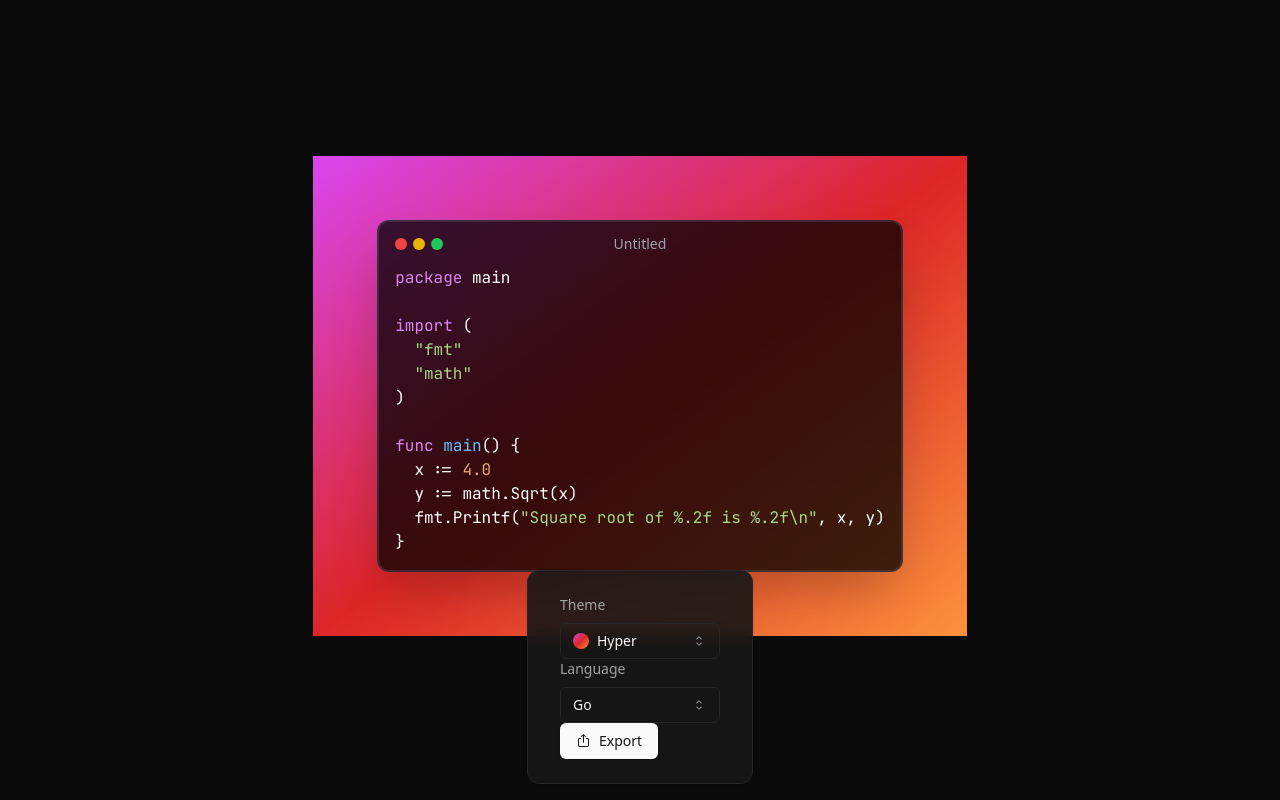
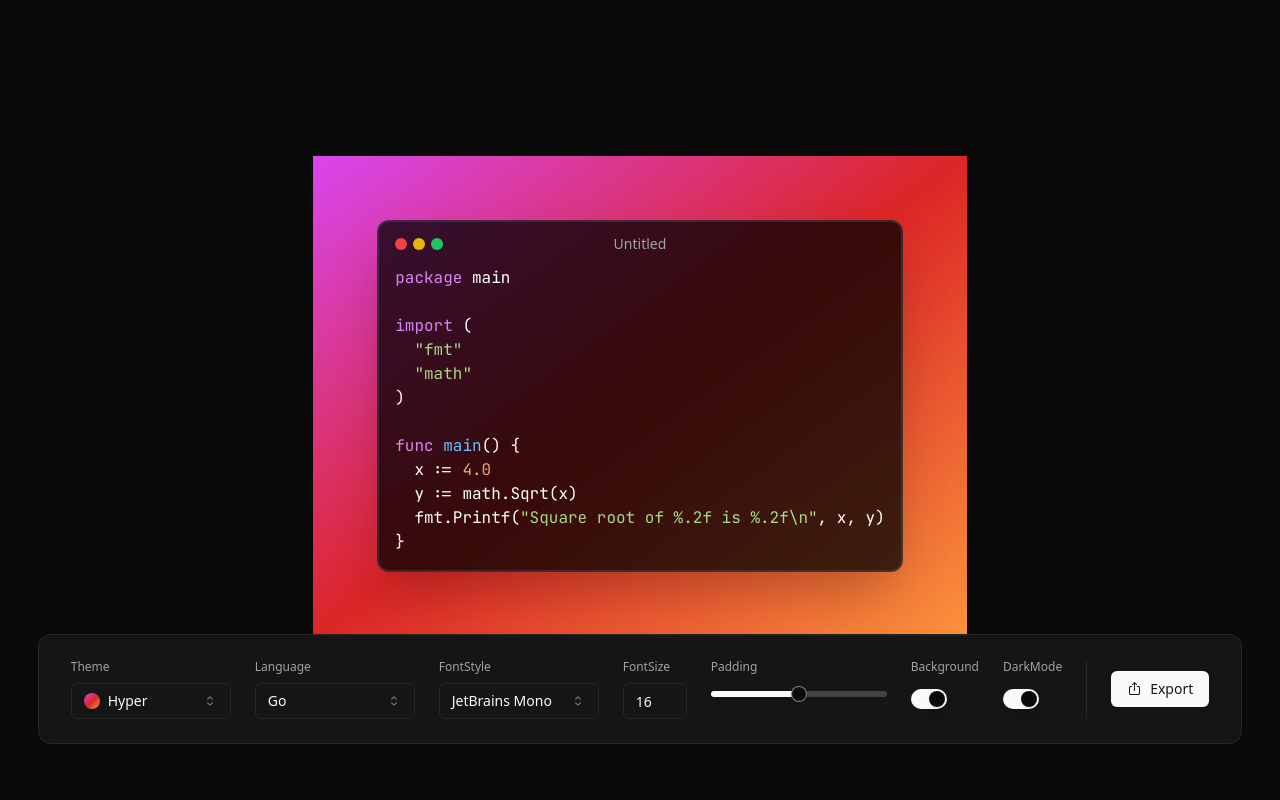
Before and after one commit to YasseurBoutobba/Code_ScreenShot, a React (Vite) app: page / in a window 1280 px wide. Built offline with nearby package versions, Linux system fonts and the light colour scheme.

Commit message:
Done with The Controls Options 👾🐍

```diff
--- a/src/App.jsx
+++ b/src/App.jsx
@@ -4,10 +4,15 @@ import { Button } from "./components/ui/button"
 import { fonts, themes } from "./options"
 import { useEffect, useRef } from "react"
 import { cn } from "./lib/utils"
-import { Card } from "./components/ui/card"
+import { Card , CardContent} from "./components/ui/card"
 import ExportOptions from "./components/controls/ExpotOptions"
 import ThemeSelect from "./components/controls/ThemeSelect"
 import LanguageSelect from "./components/controls/LanguageSelect"
+import FontSelect from "./components/controls/FontSelect"
+import FontSize from "./components/controls/FontZiseSelect"
+import PaddingControl from "./components/controls/PaddingControl"
+import BackgroundButton from "./components/controls/BackgroundButton"
+import DarkmodeButton from "./components/controls/DarkmodeButton"
 
 
 
@@ -51,10 +56,20 @@ function App() {
             ref={editorRef}>
         <CodeEditor />
       </div>
-      <Card className="fixed bottom-4 py-6 px-8 bg-neutral-900/90 backdrop-blur">
-        <ThemeSelect></ThemeSelect>
-        <LanguageSelect></LanguageSelect>
-        <ExportOptions targetRef={ editorRef } />
+      <Card className="fixed bottom-14 py-6 px-8 bg-neutral-900/90 backdrop-blur ">
+        <CardContent className="flex flex-wrap gap-6 p-0">
+          <ThemeSelect />
+          <LanguageSelect />
+          <FontSelect />
+          <FontSize />
+          <PaddingControl />
+          <BackgroundButton />
+          <DarkmodeButton />
+          <div className="w-px bg-neutral-800" />
+          <div className="place-self-center">
+            <ExportOptions targetRef={editorRef} />
+          </div>
+        </CardContent>
       </Card>
     </main>
     </>
--- /dev/null
+++ b/src/components/controls/BackgroundButton.jsx
@@ -0,0 +1,15 @@
+import useStore from "@/store"
+import { Switch } from "../ui/switch";
+
+const BackgroundButton = () => {
+    const showBackground = useStore((state)=> state.showBackground)
+
+    return (
+        <div>
+            <label className="block mb-2  text-xs font-medium text-neutral-400">Background</label>
+            <Switch className=" my-1.5" checked={showBackground} onCheckedChange={(showBackground)=> useStore.setState({showBackground})} />
+        </div>
+     );
+}
+
+export default BackgroundButton;
--- /dev/null
+++ b/src/components/controls/DarkmodeButton.jsx
@@ -0,0 +1,16 @@
+
+import useStore from "@/store"
+import { Switch } from "../ui/switch";
+
+const DarkmodeButton = () => {
+    const darkMode = useStore((state)=> state.darkMode)
+
+    return (
+        <div>
+            <label className="block mb-2  text-xs font-medium text-neutral-400">DarkMode</label>
+            <Switch className=" my-1.5" checked={darkMode} onCheckedChange={(darkMode)=> useStore.setState({darkMode})} />
+        </div>
+     );
+}
+
+export default DarkmodeButton;
--- /dev/null
+++ b/src/components/controls/FontSelect.jsx
@@ -0,0 +1,26 @@
+import { fonts } from "@/options";
+import { Select, SelectContent, SelectItem, SelectTrigger, SelectValue } from "../ui/select";
+import useStore from "@/store";
+
+const FontSelect = () => {
+    const fontStyle = useStore((state) => state.fontStyle)
+    return (
+        <div>
+            <label className="block mb-2  text-xs font-medium text-neutral-400">FontStyle</label>
+            <Select value={fontStyle} onValueChange={(fontStyle) => useStore.setState({fontStyle})}>
+                <SelectTrigger className="w-40">
+                    <SelectValue placeholder="Select Theme" ></SelectValue>
+                </SelectTrigger>
+                <SelectContent className="dark" >
+                    {Object.entries(fonts).map(([id, font]) => (
+                        <SelectItem key={id} value={id} >
+                            <span className=" capitalize">{font.name}</span>
+                        </SelectItem>
+                    ))}
+                </SelectContent>
+            </Select>
+        </div>
+     );
+}
+
+export default FontSelect;
--- /dev/null
+++ b/src/components/controls/FontZiseSelect.jsx
@@ -0,0 +1,19 @@
+import useStore from "@/store";
+import { Input } from "../ui/input";
+
+const FontSize = () => {
+    const fontSize = useStore((state) => state.fontSize)
+    return (
+        <div>
+            <label className="block mb-2  text-xs font-medium text-neutral-400">FontSize</label>
+            <Input type="number"
+                className="dark w-16 bg-transparent"
+                min={8}
+                value={fontSize}
+                onChange={(e) => useStore.setState({ fontSize: Number(e.target.value) })}
+                />
+        </div>
+     );
+}
+
+export default FontSize;
--- a/src/components/controls/LanguageSelect.jsx
+++ b/src/components/controls/LanguageSelect.jsx
@@ -1,6 +1,5 @@
 import { languages } from "@/options";
 import { Select, SelectContent, SelectItem, SelectTrigger, SelectValue } from "../ui/select";
-import { cn } from "@/lib/utils";
 import useStore from "@/store";
 import { MagicWandIcon } from "@radix-ui/react-icons"
 
@@ -16,7 +15,7 @@ const LanguageSelect = () => {
     }
     return (
         <div>
-            <label className="block mb-2  text-sm font-medium text-neutral-400">Language</label>
+            <label className="block mb-2  text-xs font-medium text-neutral-400">Language</label>
             <Select value={language} onValueChange={handelValueChange}>
                 <SelectTrigger className="w-40">
                     {autoDetectLanguage && <MagicWandIcon className="mr-2" />}
--- /dev/null
+++ b/src/components/controls/PaddingControl.jsx
@@ -0,0 +1,19 @@
+import useStore from "@/store"
+import { Slider } from "../ui/slider"
+
+const PaddingControl = () => {
+    const padding = useStore((state)=> state.padding)
+
+    return (
+        <div>
+            <label className="block mb-2  text-xs font-medium text-neutral-400">Padding</label>
+            <Slider className=" w-44 my-4" value={[padding]}
+                onValueChange={([padding]) => useStore.setState({ padding })}
+                max={128}
+                step={8}
+            />
+        </div>
+     );
+}
+
+export default PaddingControl;
--- a/src/components/controls/ThemeSelect.jsx
+++ b/src/components/controls/ThemeSelect.jsx
@@ -7,7 +7,7 @@ const ThemeSelect = () => {
     const theme = useStore((state) => state.theme)
     return (
         <div>
-            <label className="block mb-2  text-sm font-medium text-neutral-400">Theme</label>
+            <label className="block mb-2  text-xs font-medium text-neutral-400">Theme</label>
             <Select value={theme} onValueChange={(theme) => useStore.setState({theme})}>
                 <SelectTrigger className="w-40">
                     <SelectValue placeholder="Select Theme" ></SelectValue>
```
